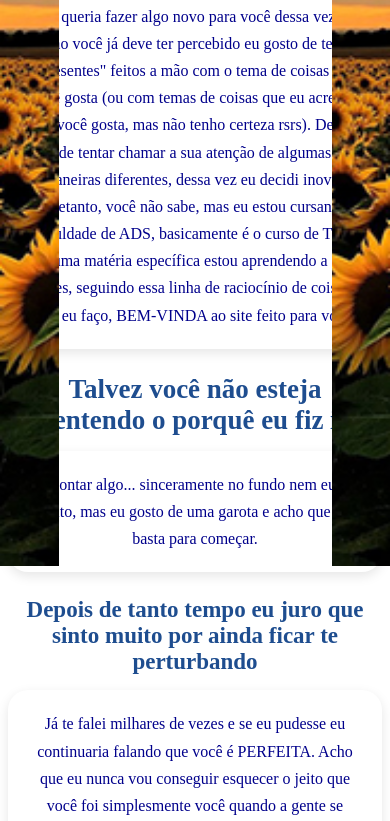
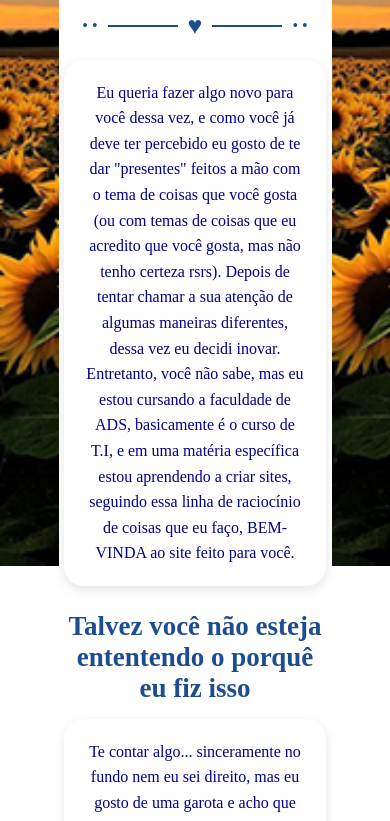
Before and after one commit to Pollyana-lang/para-uma-certa-garota, a plain HTML site: page index.html in a window 390 px wide. Shown: the part 278-1099 px from the top of the page. Drawn offline with Linux system fonts and the light colour scheme.

Commit message:
Update index.html

```diff
--- a/index.html
+++ b/index.html
@@ -45,7 +45,6 @@
 		}
 
 		.conteudo {
-		background-color: white;
 		width: 70%;
 		margin: 20px auto;
 		padding: 20px;
@@ -126,21 +125,6 @@
 		padding-top: 20px;
 
 		}
-
-		@media (max-width: 600px){
-		.conteudo{
-			width: 100%;
-			padding: 10px 0;
-			margin: 0;
-			background-color: transparent;
-		}
-		p{
-			margin: 20px 10 px;
-			padding: 20 px 15 px;
-			line-height: 1.7;
-		}
-	}
-
 
 	</style>
 
```
